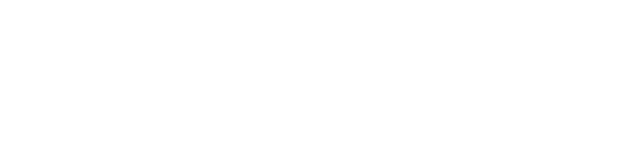
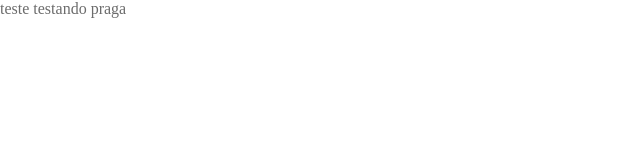
Before and after one commit to DaviBeckha/Travelgram, a plain HTML site: page index.html in a window 1280 px wide. Shown: the whole page, without its empty margins (0-640 px from the left). Drawn offline with Linux system fonts and the light colour scheme.

Commit message:
add img and global variables

```diff
--- a/index.html
+++ b/index.html
@@ -7,6 +7,9 @@
     <link rel="stylesheet" href="styles/index.css">
 </head>
 <body>
+<p>
+    teste testando praga
+</p>
 
 </body>
 </html>
--- a/styles/global.css
+++ b/styles/global.css
@@ -3,3 +3,18 @@
     padding: 0;
     box-sizing: border-box;
 }
+
+:root {
+    --brand-color: #EF5F4C;
+    --shape-transparency: #ffffff91;
+    --background-color: #FFFFFF;
+    --surface-color: #F5F5F5;
+    --skeleton-color: #D9D9D9;
+    --text-color-primary: #313131;
+    --text-color-secondary: #6C6C6C;
+}
+
+body {
+    color: var(--text-color-secondary);
+    background-color: var(--background-color);
+}
```
Also changed, not shown: assets/AirplaneTilt.svg (added), assets/Image 01.png (added), assets/Image 02.png (added), assets/Image 03.png (added), assets/Image 04.png (added), assets/Image 05.png (added), assets/Image 06.png (added), assets/Image 07.png (added), assets/Image 08.png (added), assets/Image 09.png (added), assets/Image 10.png (added), assets/Image 11.png (added), assets/Image.svg (added), assets/Logo.svg (added), 2 more files, 1 other file.
